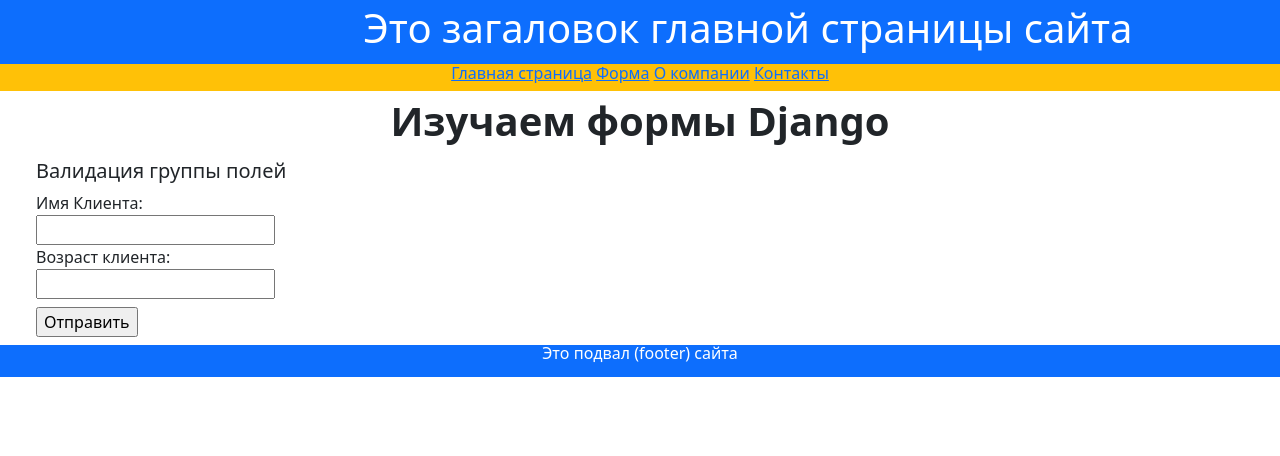
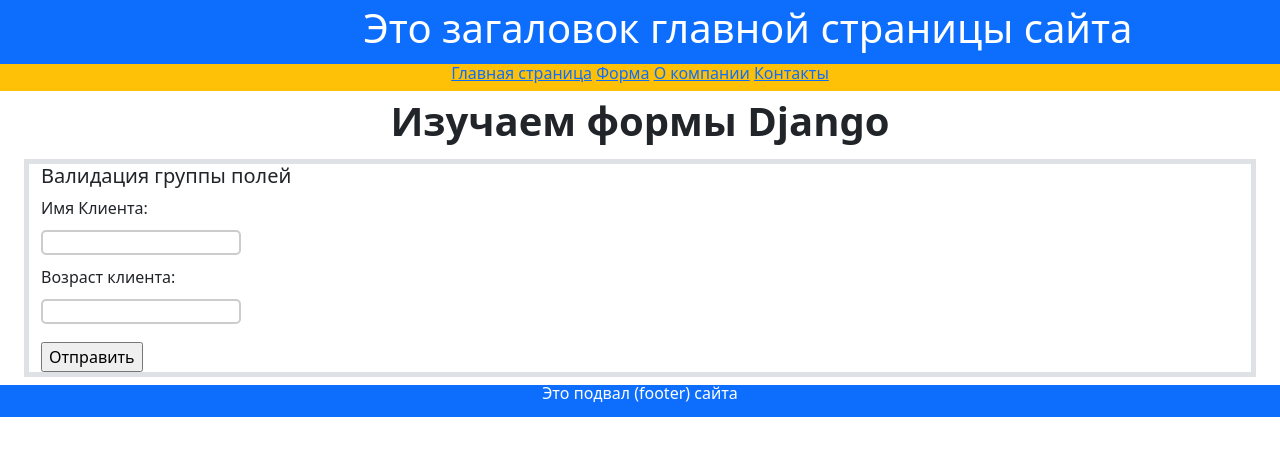
Before and after one commit to Serega4x4/Web_1, a Django app: page /my_form/ in a window 1280 px wide. Shown: the top 456 px of the page. Run offline with Django 4.2, Linux system fonts and the light colour scheme; some libraries are stand-ins or nearby versions.

Commit message:
init style of forms

```diff
--- a/hello/firstapp/forms.py
+++ b/hello/firstapp/forms.py
@@ -2,5 +2,9 @@ from django import forms
 
 
 class UserForm(forms.Form):
-    name = forms.CharField(label='Имя Клиента')
-    age = forms.IntegerField(label='Возраст клиента')
+    name = forms.CharField(label='Имя Клиента',
+                           widget=forms.TextInput(attrs={'class': 'myfield'}))
+    age = forms.IntegerField(label='Возраст клиента',
+                             widget=forms.TextInput(attrs={'class': 'myfield'}))
+    # required_css_class = 'field'
+    # error_css_class = 'error'
--- a/hello/templates/firstapp/my_form.html
+++ b/hello/templates/firstapp/my_form.html
@@ -2,7 +2,14 @@
 {% block title %}Формы{% endblock title %}
 {% block header %}Изучаем формы Django{% endblock header %}
 {% block content %}
-<div class="container-fluid text-start my-2 border-3">
+<style>
+    .myfield{border: 2px solid #ccc;
+            border-radius: 5px;
+            height: 25px;
+            width: 200px;
+            margin: 10px 10px 10px 0;}
+</style>
+<div class="container-fluid text-start my-2 border border-5 border warning">
     <h5>Валидация группы полей</h5>
     <form method="POST" novalidate>
         {% csrf_token %}
@@ -10,7 +17,8 @@
                 {% for field in form %}
                     <div>{{ field.label_tag }}</div>
                     <div>{{ field }}</div>
-                    <div class="error">{{field.errors}}</div>
+                    <div style="color:blue">{{ field.help_text }}</div>
+                    <div class="error">{{ field.errors }}</div>
                 {% endfor %}
             </div>
         <input type="submit" value="Отправить">
```
